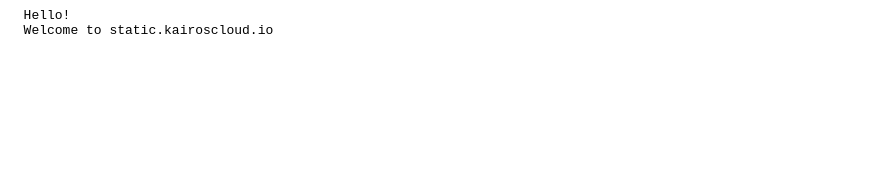
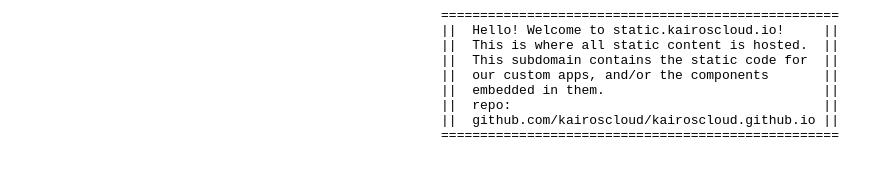
Before and after one commit to kairoscloud/kairoscloud.github.io, a plain HTML site: page index.html in a window 1280 px wide. Shown: the whole page, without its empty margins (0-876 px from the left). Drawn offline with Linux system fonts and the light colour scheme.

Commit message:
Update index.html

```diff
--- a/index.html
+++ b/index.html
@@ -1,4 +1,11 @@
-<pre>
-  Hello!
-  Welcome to static.kairoscloud.io
+<pre style="display: flex; justify-content: center; align-items: center">
+===================================================
+||  Hello! Welcome to static.kairoscloud.io!     ||
+||  This is where all static content is hosted.  ||
+||  This subdomain contains the static code for  ||
+||  our custom apps, and/or the components       ||
+||  embedded in them.                            ||
+||  repo:                                        ||
+||  github.com/kairoscloud/kairoscloud.github.io ||
+===================================================
 </pre>
```
